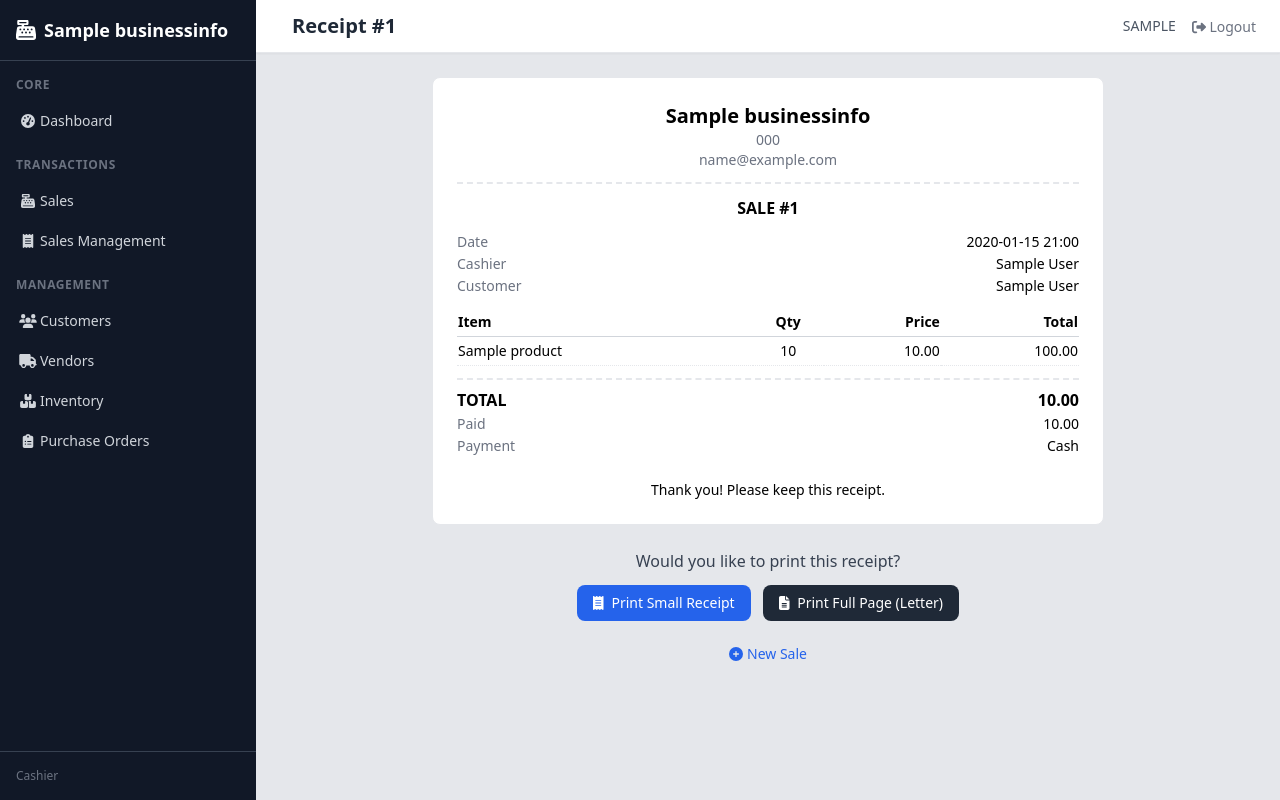
After one commit to micronesianmacarthur/eixn-point-of-sale, a Django app: page /sales/receipt/1/ in a window 1280 px wide. The commit adds this page. Run offline with Django 5.2, Linux system fonts and the light colour scheme; a user stored in the database is signed in; data comes from the database, SQL or seed files in the repository; tables that the repository leaves empty hold one stand-in row (values such as "Sample post"); data that the repository does not hold is empty; parts of the project's set-up code (start-up, migrations or seed data) failed here and were passed over; some libraries are stand-ins or nearby versions.

Commit message:
Fix shipping blockers, add on-screen receipts, honest backup status

```diff
--- a/backend/sales/urls.py
+++ b/backend/sales/urls.py
@@ -15,6 +15,7 @@ urlpatterns = [
     path('checkout/credit-check/', views.CreditCheckView.as_view(), name='credit_check'),
     path('top-products-today/', views.TopProductsTodayView.as_view(), name='top_products_today'),
     path('void/', views.VoidSaleView.as_view(), name='void_sale'),
+    path('receipt/<int:pk>/', views.ReceiptView.as_view(), name='receipt'),
     path('<int:pk>/', views.TransactionDetailView.as_view(), name='transaction_detail'),
     path('<int:pk>/return/', views.ReturnSaleView.as_view(), name='return_sale'),
     path('offline-recovery/', views.OfflineRecoveryView.as_view(), name='offline_recovery'),
--- a/backend/sales/views.py
+++ b/backend/sales/views.py
@@ -1,5 +1,6 @@
 import json
-from datetime import date, timedelta
+import os
+from datetime import date, datetime, timedelta
 from decimal import Decimal
 
 from decimal import Decimal
@@ -10,7 +11,7 @@ from django.contrib.auth.mixins import LoginRequiredMixin
 from django.contrib.auth import get_user_model
 from django.db.models import Count, F, Sum, Q
 from django.http import HttpResponse, HttpResponseRedirect, JsonResponse
-from django.shortcuts import get_object_or_404, render, redirect
+from django.shortcuts import get_object_or_404, render, redirect, reverse
 from django.template.loader import render_to_string
 from django.urls import reverse_lazy
 from django.utils.decorators import method_decorator
@@ -18,6 +19,7 @@ from django.views.generic import CreateView, DetailView, ListView, TemplateView,
 
 from .decorators import require_open_session
 
+from core.models import BusinessInfo
 from customers.models import Customer
 from inventory.models import Bundle, Product
 from .analytics import (
@@ -31,6 +33,7 @@ from .analytics import (
 )
 from .cash_count import CURRENCY_DEFS, calculate_totals, calculate_removal
 from .models import Session, Transaction, TransactionLineItem
+from .receipts import build_receipt_lines
 from .services import batch_offline_recovery, close_session, process_checkout, process_return, void_transaction
 
 
@@ -540,6 +543,7 @@ class CheckoutCompleteView(LoginRequiredMixin, View):
                     operator_user=request.user,
                 )
                 messages.success(request, f'Return #{txn.id} for original transaction #{return_of}.')
+                return HttpResponseRedirect(reverse('sales:receipt', kwargs={'pk': txn.id}))
             else:
                 active_session = Session.objects.filter(status=Session.Status.OPEN).first()
                 if not active_session:
@@ -549,12 +553,34 @@ class CheckoutCompleteView(LoginRequiredMixin, View):
                 payments = [{'amount': sum(Decimal(str(i['price'])) * i['quantity'] for i in cart), 'payment_type': payment_type}]
                 txn = process_checkout(session_id=active_session.id, items=items, payments=payments, customer_id=customer_id or None, operator_user=request.user)
                 messages.success(request, f'Transaction #{txn.id} completed.')
+                return HttpResponseRedirect(reverse('sales:receipt', kwargs={'pk': txn.id}))
         except (ValueError, Transaction.DoesNotExist) as e:
             messages.error(request, str(e))
         return HttpResponseRedirect(reverse_lazy('sales:checkout'))
 
     def get(self, request):
         return self.post(request)
+
+
+class ReceiptView(LoginRequiredMixin, DetailView):
+    model = Transaction
+    template_name = 'sales/receipt.html'
+    context_object_name = 'txn'
+
+    def get_context_data(self, **kwargs):
+        context = super().get_context_data(**kwargs)
+        items = []
+        for item in self.object.items.select_related('product').all():
+            items.append({
+                'name': item.product.name if item.product else 'Item',
+                'quantity': item.quantity_sold,
+                'price': item.price_at_sale,
+                'line_total': item.quantity_sold * item.price_at_sale,
+            })
+        context['line_items'] = items
+        context['business'] = BusinessInfo.objects.first()
+        context['change'] = max(Decimal('0.00'), self.object.payment_amount - self.object.total_amount)
+        return context
 
 
 class TopProductsTodayView(LoginRequiredMixin, View):
@@ -663,18 +689,39 @@ class OfflineRecoveryView(LoginRequiredMixin, TemplateView):
         return HttpResponseRedirect(reverse_lazy('sales:offline_recovery'))
 
 
+def _backup_is_stale(last_sync):
+    """True when the marker timestamp is missing/unparseable or >24h old."""
+    try:
+        last_dt = datetime.fromisoformat(str(last_sync))
+        return (datetime.now() - last_dt).total_seconds() > 86400
+    except Exception:
+        return True
+
+
 def _read_backup_status():
     """Read the last_backup.txt marker file and return a dict or None."""
-    import os
     marker = os.path.join(settings.BASE_DIR, 'last_backup.txt')
-    if os.path.exists(marker):
+    if not os.path.exists(marker):
+        return None
+    try:
+        with open(marker) as f:
+            data = json.load(f)
+        last_sync = data.get('last_sync')
+        return {
+            'last_sync': last_sync,
+            'uploaded': bool(data.get('uploaded')),
+            'local_file': data.get('local_file'),
+            'stale': _backup_is_stale(last_sync),
+        }
+    except Exception:
+        # Legacy plain-text marker (timestamp only) — treat as local snapshot.
         try:
             with open(marker) as f:
                 ts = f.read().strip()
-            return {'last_sync': ts, 'status': 'OK'}
+            return {'last_sync': ts, 'uploaded': False, 'local_file': None,
+                    'stale': _backup_is_stale(ts)}
         except Exception:
             return None
-    return None
 
 
 class BackupTriggerView(LoginRequiredMixin, View):
--- /dev/null
+++ b/backend/templates/sales/receipt.html
@@ -0,0 +1,129 @@
+{% extends 'base.html' %}
+
+{% block title %}Receipt #{{ txn.id }}{% endblock %}
+{% block page_title %}Receipt #{{ txn.id }}{% endblock %}
+
+{% block extra_css %}
+<style>
+  @media print {
+    .no-print { display: none !important; }
+    body { background: #fff !important; }
+    #receipt-body {
+      margin: 0 auto;
+      box-shadow: none !important;
+    }
+    body[data-print="small"] #receipt-body {
+      width: 72mm;
+      max-width: 72mm;
+      font-size: 11px;
+    }
+    body[data-print="full"] #receipt-body {
+      width: 180mm;
+      max-width: 100%;
+    }
+  }
+</style>
+{% endblock %}
+
+{% block content %}
+<div class="max-w-2xl mx-auto">
+  <div id="receipt-body" class="bg-white rounded-lg border border-gray-200 p-6">
+    <div class="text-center border-b-2 border-dashed pb-3 mb-3">
+      <h2 class="text-xl font-bold">{{ business.business_name|default:"EIXN" }}</h2>
+      {% if business.contact_phone %}<p class="text-sm text-gray-500">{{ business.contact_phone }}</p>{% endif %}
+      {% if business.contact_email %}<p class="text-sm text-gray-500">{{ business.contact_email }}</p>{% endif %}
+    </div>
+
+    <p class="text-center mb-3 {% if txn.total_amount < 0 %}text-red-600{% endif %}">
+      <span class="font-semibold">{% if txn.total_amount < 0 %}REFUND{% else %}SALE{% endif %} #{{ txn.id }}</span>
+    </p>
+
+    <div class="text-sm space-y-0.5 mb-3">
+      <div class="flex justify-between">
+        <span class="text-gray-500">Date</span>
+        <span>{{ txn.transaction_date|date:"Y-m-d H:i" }}</span>
+      </div>
+      <div class="flex justify-between">
+        <span class="text-gray-500">Cashier</span>
+        <span>{{ txn.cashier.get_full_name|default:txn.cashier.username }}</span>
+      </div>
+      {% if txn.customer %}
+      <div class="flex justify-between">
+        <span class="text-gray-500">Customer</span>
+        <span>{{ txn.customer.name }}</span>
+      </div>
+      {% endif %}
+    </div>
+
+    <table class="w-full text-sm mb-3">
+      <thead>
+        <tr class="border-b border-gray-300 text-left">
+          <th class="py-1 pr-2">Item</th>
+          <th class="py-1 text-center">Qty</th>
+          <th class="py-1 text-right pl-2">Price</th>
+          <th class="py-1 text-right pl-2">Total</th>
+        </tr>
+      </thead>
+      <tbody>
+        {% for item in line_items %}
+        <tr class="border-b border-dotted border-gray-200">
+          <td class="py-1 pr-2">{{ item.name }}</td>
+          <td class="py-1 text-center">{{ item.quantity|floatformat:-2 }}</td>
+          <td class="py-1 text-right pl-2">{{ item.price|floatformat:2 }}</td>
+          <td class="py-1 text-right pl-2">{{ item.line_total|floatformat:2 }}</td>
+        </tr>
+        {% endfor %}
+      </tbody>
+    </table>
+
+    <div class="text-sm border-t-2 border-dashed pt-2 space-y-0.5">
+      <div class="flex justify-between text-base font-bold">
+        <span>{% if txn.total_amount < 0 %}REFUND{% else %}TOTAL{% endif %}</span>
+        <span>{{ txn.total_amount|floatformat:2 }}</span>
+      </div>
+      <div class="flex justify-between">
+        <span class="text-gray-500">Paid</span>
+        <span>{{ txn.payment_amount|floatformat:2 }}</span>
+      </div>
+      {% if change > 0 %}
+      <div class="flex justify-between">
+        <span class="text-gray-500">Change</span>
+        <span>{{ change|floatformat:2 }}</span>
+      </div>
+      {% endif %}
+      <div class="flex justify-between">
+        <span class="text-gray-500">Payment</span>
+        <span>{{ txn.get_payment_type_display }}</span>
+      </div>
+    </div>
+
+    <p class="text-center text-sm mt-6">Thank you! Please keep this receipt.</p>
+  </div>
+
+  <div class="no-print mt-6 text-center">
+    <p class="text-gray-700 mb-3">Would you like to print this receipt?</p>
+    <div class="flex flex-wrap justify-center gap-3">
+      <button onclick="printReceipt('small')" class="inline-flex items-center px-4 py-2 text-sm font-medium text-white bg-blue-600 hover:bg-blue-700 rounded-lg transition">
+        <i class="fas fa-receipt mr-2"></i>Print Small Receipt
+      </button>
+      <button onclick="printReceipt('full')" class="inline-flex items-center px-4 py-2 text-sm font-medium text-white bg-gray-800 hover:bg-gray-900 rounded-lg transition">
+        <i class="fas fa-file-alt mr-2"></i>Print Full Page (Letter)
+      </button>
+    </div>
+    <p class="mt-5">
+      <a href="{% url 'sales:checkout' %}" class="text-sm text-blue-600 hover:text-blue-700">
+        <i class="fas fa-plus-circle mr-1"></i>New Sale
+      </a>
+    </p>
+  </div>
+</div>
+{% endblock %}
+
+{% block extra_js %}
+<script>
+  function printReceipt(mode) {
+    document.body.setAttribute('data-print', mode);
+    window.print();
+  }
+</script>
+{% endblock %}
```
Also changed, not shown: backend/core/management/commands/cloud_backup.py (+11 -1 lines), backend/core/management/commands/ensure_backup_schedule.py (added, +37 -0 lines), backend/core/tasks.py (+17 -0 lines), backend/sales/receipts.py (added, +94 -0 lines), backend/templates/sales/partials/backup_status.html (+27 -3 lines), docker-compose.yml (+4 -4 lines), docs/future-features.md (+1 -8 lines), docs/progress.md (+35 -0 lines), 5 other files.
